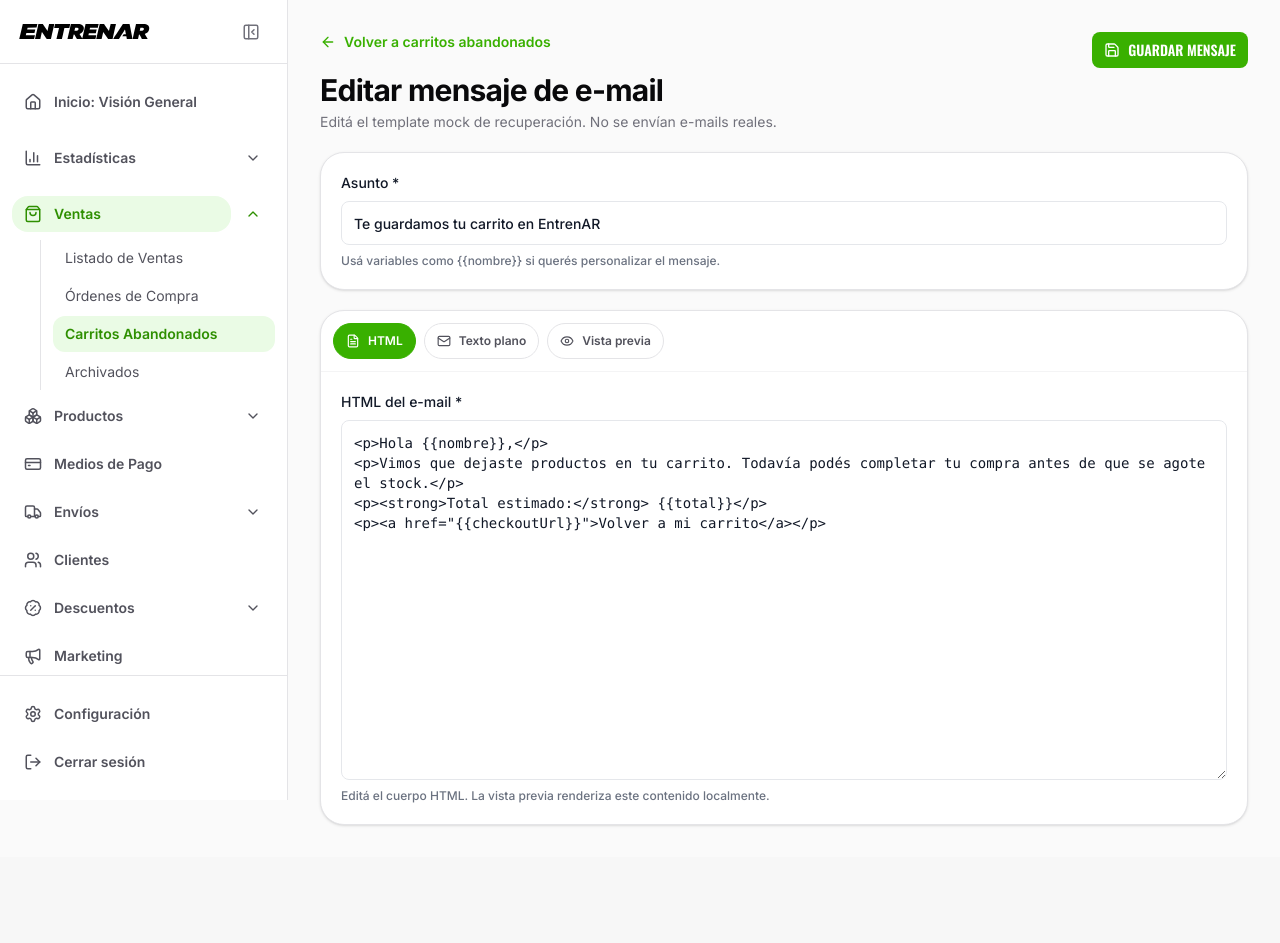
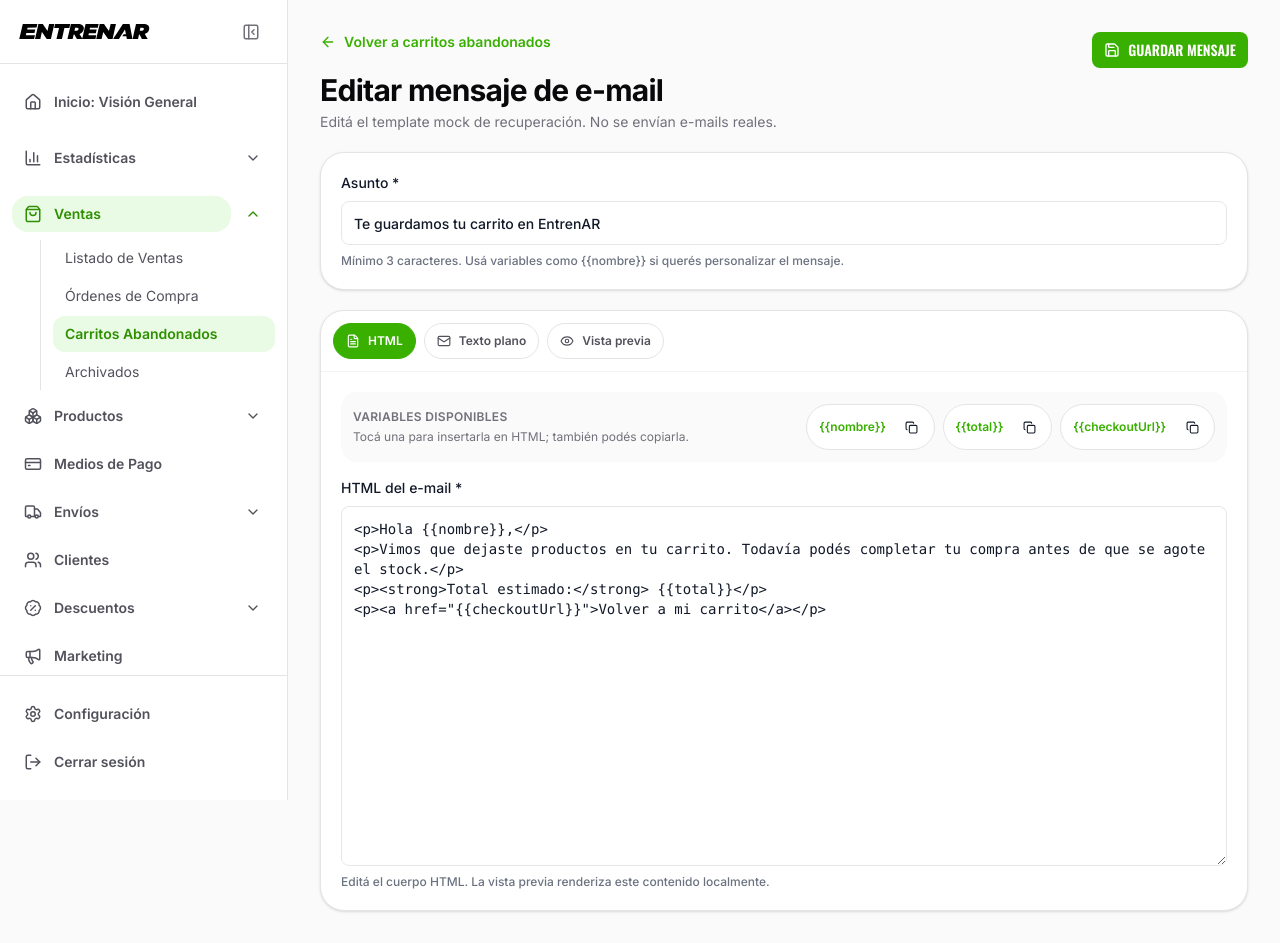
Before and after one commit to nanonoir/entrenAR, a Next.js app: page /admin/ventas/carritos/email in a window 1280 px wide. Before the commit the page ends 857 px from the top, so only its background shows below. Built offline with nearby package versions, Linux system fonts and the light colour scheme; no server answers.

Commit message:
feat(abandoned-carts): enhance recovery email template editor with rhf and preview

```diff
--- a/src/app/(admin)/admin/ventas/carritos/email/page.tsx
+++ b/src/app/(admin)/admin/ventas/carritos/email/page.tsx
@@ -1,96 +1,160 @@
 "use client";
 
 import Link from "next/link";
-import { useEffect, useRef, useState } from "react";
-import { ArrowLeft, Eye, FileText, Mail, Save } from "lucide-react";
-import { useAdminAbandonedCartsStore } from "@/stores/admin-abandoned-carts-store";
+import { zodResolver } from "@hookform/resolvers/zod";
+import { ArrowLeft, Copy, Eye, FileText, Mail, Save } from "lucide-react";
+import { useEffect, useState, type MouseEvent, type ReactNode } from "react";
+import { useForm, useWatch } from "react-hook-form";
+import { z } from "zod";
+import { scrollToFirstError } from "@/components/admin/utils/scroll-to-error";
 import { Button } from "@/components/ui/Button";
 import { Input } from "@/components/ui/Input";
 import { Textarea } from "@/components/ui/Textarea";
+import { useUnsavedChangesGuard } from "@/hooks/use-unsaved-changes-guard";
+import { formatARS } from "@/lib/data/admin/sales-flow/helpers";
+import { useAdminAbandonedCartsStore } from "@/stores/admin-abandoned-carts-store";
+import { useAdminToastStore } from "@/stores/admin-toast-store";
 import { cn } from "@/lib/utils";
 
-type EditorTab = "html" | "plain" | "preview";
+const EDITOR_TAB = {
+  HTML: "html",
+  PLAIN: "plain",
+  PREVIEW: "preview",
+} as const;
 
-const TABS: { key: EditorTab; label: string; icon: typeof FileText }[] = [
-  { key: "html", label: "HTML", icon: FileText },
-  { key: "plain", label: "Texto plano", icon: Mail },
-  { key: "preview", label: "Vista previa", icon: Eye },
+type EditorTab = (typeof EDITOR_TAB)[keyof typeof EDITOR_TAB];
+
+const TABS: Array<{ key: EditorTab; label: string; icon: typeof FileText }> = [
+  { key: EDITOR_TAB.HTML, label: "HTML", icon: FileText },
+  { key: EDITOR_TAB.PLAIN, label: "Texto plano", icon: Mail },
+  { key: EDITOR_TAB.PREVIEW, label: "Vista previa", icon: Eye },
 ];
+
+const TEMPLATE_VARIABLE = {
+  NAME: "{{nombre}}",
+  TOTAL: "{{total}}",
+  CHECKOUT_URL: "{{checkoutUrl}}",
+} as const;
+
+const TEMPLATE_VARIABLES = [TEMPLATE_VARIABLE.NAME, TEMPLATE_VARIABLE.TOTAL, TEMPLATE_VARIABLE.CHECKOUT_URL] as const;
+const TEMPLATE_FIELD = { HTML: "htmlBody", PLAIN: "plainTextBody" } as const;
+type TemplateField = (typeof TEMPLATE_FIELD)[keyof typeof TEMPLATE_FIELD];
+
+const SAMPLE_VALUES = {
+  nombre: "Lucía Molina",
+  total: formatARS(87_800),
+  checkoutUrl: "https://entrenar.com/checkout?recoveryToken=demo",
+} as const;
+
+const recoveryTemplateSchema = z.object({
+  subject: z.string().trim().min(3, { error: "El asunto debe tener al menos 3 caracteres." }).max(240, { error: "El asunto es demasiado largo." }),
+  htmlBody: z.string().trim().min(1, { error: "Ingresá el contenido HTML del mensaje." }).max(100_000, { error: "El contenido HTML es demasiado largo." }),
+  plainTextBody: z.string().trim().min(1, { error: "Ingresá el contenido de texto plano." }).max(100_000, { error: "El contenido de texto plano es demasiado largo." }),
+});
+
+type RecoveryEmailTemplateInput = z.input<typeof recoveryTemplateSchema>;
+type RecoveryEmailTemplateValues = z.infer<typeof recoveryTemplateSchema>;
 
 export default function RecoveryEmailEditorPage() {
   const template = useAdminAbandonedCartsStore((state) => state.template);
+  const error = useAdminAbandonedCartsStore((state) => state.error);
+  const isLoading = useAdminAbandonedCartsStore((state) => state.isLoading);
+  const isMutating = useAdminAbandonedCartsStore((state) => state.isMutating);
+  const fetchTemplate = useAdminAbandonedCartsStore((state) => state.fetchTemplate);
   const updateTemplate = useAdminAbandonedCartsStore((state) => state.updateTemplate);
-  const [activeTab, setActiveTab] = useState<EditorTab>("html");
-  const [subject, setSubject] = useState(template.subject);
-  const [htmlBody, setHtmlBody] = useState(template.htmlBody);
-  const [plainTextBody, setPlainTextBody] = useState(template.plainTextBody);
-  const [submitAttempted, setSubmitAttempted] = useState(false);
+  const clearError = useAdminAbandonedCartsStore((state) => state.clearError);
+  const addToast = useAdminToastStore((state) => state.addToast);
+  const [activeTab, setActiveTab] = useState<EditorTab>(EDITOR_TAB.HTML);
+  const [submitError, setSubmitError] = useState<string | null>(null);
   const [saved, setSaved] = useState(false);
-  const errorRef = useRef<HTMLDivElement>(null);
-
-  const subjectError = submitAttempted && !subject.trim() ? "Ingresá un asunto para el e-mail." : undefined;
-  const htmlError = submitAttempted && !htmlBody.trim() ? "Ingresá el contenido HTML del mensaje." : undefined;
-  const plainError = submitAttempted && !plainTextBody.trim() ? "Ingresá el contenido de texto plano." : undefined;
-  const hasErrors = Boolean(subjectError || htmlError || plainError);
+  const form = useForm<RecoveryEmailTemplateInput, unknown, RecoveryEmailTemplateValues>({
+    defaultValues: template,
+    mode: "onBlur",
+    resolver: zodResolver(recoveryTemplateSchema),
+  });
+  const { errors, isDirty, isSubmitted, isSubmitting } = form.formState;
+  const subject = useWatch({ control: form.control, name: "subject" }) ?? "";
+  const htmlBody = useWatch({ control: form.control, name: "htmlBody" }) ?? "";
+  const plainTextBody = useWatch({ control: form.control, name: "plainTextBody" }) ?? "";
+  const { discardModal, interceptNavigation } = useUnsavedChangesGuard({ isDirty });
 
   useEffect(() => {
-    if (hasErrors) errorRef.current?.focus();
-  }, [hasErrors]);
+    void fetchTemplate();
+  }, [fetchTemplate]);
 
-  function handleSave() {
-    setSubmitAttempted(true);
+  useEffect(() => {
+    if (!isDirty) form.reset(template);
+  }, [form, isDirty, template]);
+
+  async function handleSave(values: RecoveryEmailTemplateValues) {
+    setSubmitError(null);
     setSaved(false);
-    if (!subject.trim() || !htmlBody.trim() || !plainTextBody.trim()) return;
-    updateTemplate({
-      subject: subject.trim(),
-      htmlBody: htmlBody.trim(),
-      plainTextBody: plainTextBody.trim(),
-    });
+    clearError();
+    const result = await updateTemplate(values);
+    if (!result) {
+      setSubmitError("No se pudo guardar el mensaje. Intentá nuevamente.");
+      return;
+    }
+    form.reset(result);
     setSaved(true);
+    addToast("Mensaje de e-mail guardado correctamente.");
   }
+
+  function handleInvalidSubmit(formErrors: typeof errors) {
+    setSubmitError("Debes completar todos los campos obligatorios correctamente.");
+    addToast("Revisá los campos del template.", "error");
+    scrollToFirstError(formErrors);
+  }
+
+  function handleBack(event: MouseEvent<HTMLAnchorElement>) {
+    if (!isDirty) return;
+    event.preventDefault();
+    interceptNavigation("/admin/ventas/carritos");
+  }
+
+  function insertVariable(variable: string) {
+    const field: TemplateField = activeTab === EDITOR_TAB.PLAIN ? TEMPLATE_FIELD.PLAIN : TEMPLATE_FIELD.HTML;
+    const currentValue = form.getValues(field);
+    const separator = currentValue.length > 0 && !/\s$/.test(currentValue) ? " " : "";
+    form.setValue(field, `${currentValue}${separator}${variable}`, { shouldDirty: true, shouldTouch: true, shouldValidate: true });
+  }
+
+  async function copyVariable(variable: string) {
+    if (!navigator.clipboard) {
+      addToast("Tu navegador no permite copiar automáticamente.", "error");
+      return;
+    }
+    try {
+      await navigator.clipboard.writeText(variable);
+      addToast(`${variable} copiada al portapapeles.`);
+    } catch {
+      addToast("No se pudo copiar la variable.", "error");
+    }
+  }
+
+  const visibleError = submitError ?? (isSubmitted ? error : null);
+  const saving = isSubmitting || isMutating;
+  const htmlPreview = renderTemplate(htmlBody);
+  const plainPreview = renderTemplate(plainTextBody);
 
   return (
     <div className="mx-auto grid max-w-6xl gap-5">
       <div className="flex flex-col gap-4 sm:flex-row sm:items-start sm:justify-between">
         <div>
-          <Link href="/admin/ventas/carritos" className="inline-flex items-center gap-2 text-sm font-semibold text-accent hover:underline">
-            <ArrowLeft aria-hidden size={16} />
-            Volver a carritos abandonados
-          </Link>
+          <Link href="/admin/ventas/carritos" onClick={handleBack} className="inline-flex items-center gap-2 text-sm font-semibold text-accent hover:underline"><ArrowLeft aria-hidden size={16} />Volver a carritos abandonados</Link>
           <h1 className="mt-4 text-3xl font-bold tracking-tight text-zinc-950">Editar mensaje de e-mail</h1>
           <p className="mt-1 text-sm text-zinc-500">Editá el template mock de recuperación. No se envían e-mails reales.</p>
         </div>
-        <Button variant="primary" size="sm" onClick={handleSave}>
-          <Save aria-hidden size={16} />
-          Guardar mensaje
-        </Button>
+        <Button type="submit" form="recovery-email-form" variant="primary" size="sm" disabled={saving} aria-busy={saving}><Save aria-hidden size={16} />{saving ? "Guardando…" : "Guardar mensaje"}</Button>
       </div>
 
-      {hasErrors && (
-        <div
-          ref={errorRef}
-          role="alert"
-          tabIndex={-1}
-          className="rounded-2xl border border-sale/20 bg-red-50 px-4 py-3 text-sm font-medium text-sale outline-none"
-        >
-          Debes completar todos los campos obligatorios correctamente.
-        </div>
-      )}
-      {saved && !hasErrors && (
-        <div role="status" className="rounded-2xl border border-green-200 bg-green-50 px-4 py-3 text-sm font-medium text-green-700">
-          Mensaje guardado en el estado local mock.
-        </div>
-      )}
+      {isLoading ? <div role="status" className="rounded-2xl border border-zinc-200 bg-zinc-50 px-4 py-3 text-sm text-zinc-600">Cargando template…</div> : null}
+      {visibleError ? <div role="alert" className="rounded-2xl border border-sale/20 bg-red-50 px-4 py-3 text-sm font-medium text-sale">{visibleError}</div> : null}
+      {saved ? <div role="status" className="rounded-2xl border border-green-200 bg-green-50 px-4 py-3 text-sm font-medium text-green-700">Mensaje guardado en el estado local mock.</div> : null}
 
+      <form id="recovery-email-form" className="grid gap-5" noValidate onSubmit={form.handleSubmit(handleSave, handleInvalidSubmit)}>
         <div className="rounded-3xl border border-zinc-200 bg-white p-4 shadow-sm sm:p-5">
-        <Input
-          id="recovery-email-subject"
-          label="Asunto *"
-          helperText="Usá variables como {{nombre}} si querés personalizar el mensaje."
-          value={subject}
-          onChange={(event) => setSubject(event.target.value)}
-          errorText={subjectError}
-        />
+          <Input id="recovery-email-subject" label="Asunto *" helperText="Mínimo 3 caracteres. Usá variables como {{nombre}} si querés personalizar el mensaje." errorText={errors.subject?.message} {...form.register("subject")} />
         </div>
 
         <div className="overflow-hidden rounded-3xl border border-zinc-200 bg-white shadow-sm">
@@ -98,68 +162,36 @@ export default function RecoveryEmailEditorPage() {
             {TABS.map((tab) => {
               const Icon = tab.icon;
               const active = activeTab === tab.key;
-            return (
-              <button
-                key={tab.key}
-                type="button"
-                role="tab"
-                aria-selected={active}
-                onClick={() => setActiveTab(tab.key)}
-                className={cn(
-                  "inline-flex h-9 items-center gap-2 rounded-full border px-3 text-xs font-semibold transition",
-                  active
-                    ? "border-accent bg-accent text-on-accent"
-                    : "border-zinc-200 bg-white text-zinc-600 hover:border-zinc-300 hover:bg-zinc-50",
-                )}
-              >
-                <Icon aria-hidden size={14} />
-                {tab.label}
-              </button>
-            );
+              return <button key={tab.key} id={`recovery-email-tab-${tab.key}`} type="button" role="tab" aria-selected={active} aria-controls={`recovery-email-panel-${tab.key}`} onClick={() => setActiveTab(tab.key)} className={cn("inline-flex min-h-9 items-center gap-2 rounded-full border px-3 text-xs font-semibold transition", active ? "border-accent bg-accent text-on-accent" : "border-zinc-200 bg-white text-zinc-600 hover:border-zinc-300 hover:bg-zinc-50")}><Icon aria-hidden size={14} />{tab.label}</button>;
             })}
           </div>
 
           <div className="p-4 sm:p-5">
-          {activeTab === "html" && (
-            <Textarea
-              id="recovery-email-html"
-              label="HTML del e-mail *"
-              helperText="Editá el cuerpo HTML. La vista previa renderiza este contenido localmente."
-              value={htmlBody}
-              onChange={(event) => setHtmlBody(event.target.value)}
-              errorText={htmlError}
-              className="min-h-[360px] font-mono text-base md:text-sm"
-            />
-          )}
-
-          {activeTab === "plain" && (
-            <Textarea
-              id="recovery-email-plain"
-              label="Texto plano *"
-              helperText="Versión de respaldo para clientes que no renderizan HTML."
-              value={plainTextBody}
-              onChange={(event) => setPlainTextBody(event.target.value)}
-              errorText={plainError}
-              className="min-h-[360px] font-mono text-base md:text-sm"
-            />
-          )}
-
-          {activeTab === "preview" && (
-            <div className="grid gap-5 lg:grid-cols-2">
-              <section className="rounded-2xl border border-zinc-200 p-4">
-                <p className="text-xs font-semibold uppercase tracking-wide text-zinc-400">Preview HTML</p>
-                <h2 className="mt-2 text-lg font-bold text-zinc-950">{subject || "Sin asunto"}</h2>
-                <div className="prose prose-sm mt-4 max-w-none text-zinc-700" dangerouslySetInnerHTML={{ __html: htmlBody || "<p>Sin contenido HTML.</p>" }} />
-              </section>
-              <section className="rounded-2xl border border-zinc-200 p-4">
-                <p className="text-xs font-semibold uppercase tracking-wide text-zinc-400">Preview texto plano</p>
-                <h2 className="mt-2 text-lg font-bold text-zinc-950">{subject || "Sin asunto"}</h2>
-                <pre className="mt-4 whitespace-pre-wrap rounded-2xl bg-zinc-50 p-4 text-sm leading-6 text-zinc-700">{plainTextBody || "Sin contenido de texto plano."}</pre>
-              </section>
-            </div>
-          )}
+            <div className="flex flex-col gap-2 rounded-2xl bg-zinc-50 p-3 sm:flex-row sm:items-center sm:justify-between">
+              <div><p className="text-xs font-semibold uppercase tracking-wide text-zinc-500">Variables disponibles</p><p className="mt-1 text-xs text-zinc-500">Tocá una para insertarla en {activeTab === EDITOR_TAB.PLAIN ? "texto plano" : "HTML"}; también podés copiarla.</p></div>
+              <div className="flex flex-wrap gap-2">
+                {TEMPLATE_VARIABLES.map((variable) => <span key={variable} className="inline-flex items-center gap-1 rounded-full border border-zinc-200 bg-white pl-3 text-xs font-semibold text-accent"><button type="button" onClick={() => insertVariable(variable)} className="py-2 hover:underline">{variable}</button><Button type="button" variant="ghost" size="icon" aria-label={`Copiar ${variable}`} onClick={() => void copyVariable(variable)}><Copy aria-hidden size={13} /></Button></span>)}
               </div>
             </div>
+
+            {activeTab === EDITOR_TAB.HTML ? <div id="recovery-email-panel-html" role="tabpanel" aria-labelledby="recovery-email-tab-html" className="mt-4"><Textarea id="recovery-email-html" label="HTML del e-mail *" helperText="Editá el cuerpo HTML. La vista previa renderiza este contenido localmente." errorText={errors.htmlBody?.message} className="min-h-[360px] font-mono" {...form.register("htmlBody")} /></div> : null}
+            {activeTab === EDITOR_TAB.PLAIN ? <div id="recovery-email-panel-plain" role="tabpanel" aria-labelledby="recovery-email-tab-plain" className="mt-4"><Textarea id="recovery-email-plain" label="Texto plano *" helperText="Versión de respaldo para clientes que no renderizan HTML." errorText={errors.plainTextBody?.message} className="min-h-[360px] font-mono" {...form.register("plainTextBody")} /></div> : null}
+            {activeTab === EDITOR_TAB.PREVIEW ? <div id="recovery-email-panel-preview" role="tabpanel" aria-labelledby="recovery-email-tab-preview" className="mt-4 grid gap-5 lg:grid-cols-2"><PreviewCard title="Preview HTML" subject={subject}><div className="prose prose-sm max-w-none text-zinc-700" dangerouslySetInnerHTML={{ __html: htmlPreview || "<p>Sin contenido HTML.</p>" }} /></PreviewCard><PreviewCard title="Preview texto plano" subject={subject}><pre className="whitespace-pre-wrap text-sm leading-6 text-zinc-700">{plainPreview || "Sin contenido de texto plano."}</pre></PreviewCard></div> : null}
+          </div>
+        </div>
+      </form>
+      {discardModal}
     </div>
   );
 }
+
+function PreviewCard({ children, subject, title }: { children: ReactNode; subject: string; title: string }) {
+  return <section className="rounded-2xl border border-zinc-200 p-4"><p className="text-xs font-semibold uppercase tracking-wide text-zinc-400">{title}</p><h2 className="mt-2 text-lg font-bold text-zinc-950">{subject || "Sin asunto"}</h2><div className="mt-4">{children}</div></section>;
+}
+
+function renderTemplate(template: string): string {
+  return template.replace(/\{\{\s*([a-zA-Z0-9_]+)\s*\}\}/g, (match, key: string) => {
+    if (!(key in SAMPLE_VALUES)) return match;
+    return SAMPLE_VALUES[key as keyof typeof SAMPLE_VALUES];
+  });
+}
```
Lines whose indentation alone changed are shown as unchanged.
